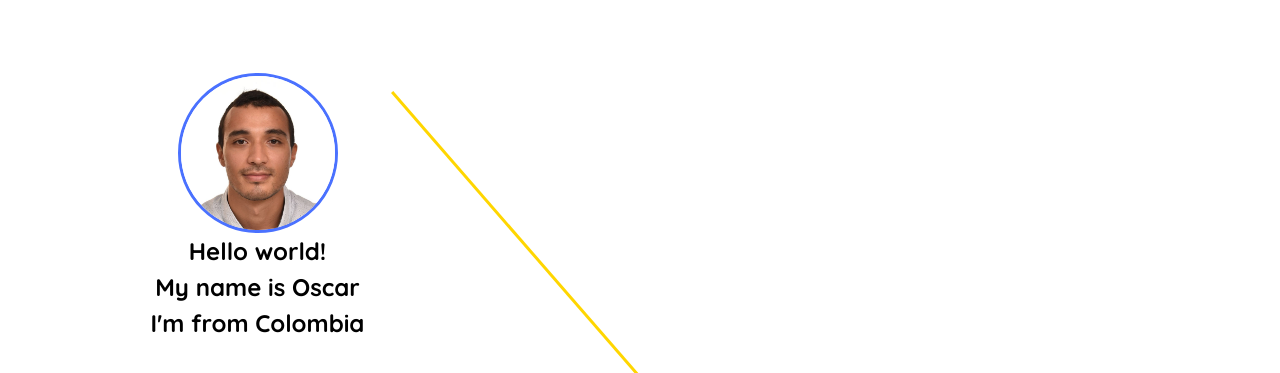
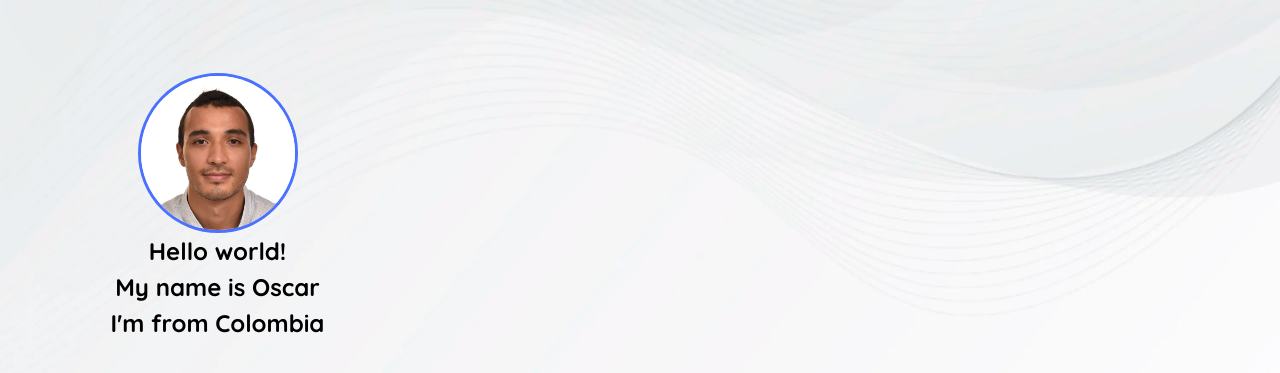
Before and after one commit to oscarc73/services_briefcase, a plain HTML site: page src/index.html in a window 1280 px wide. Shown: the top 373 px of the page. Drawn offline with Linux system fonts and the light colour scheme.

Commit message:
finished section intro, change line by background image

```diff
--- a/src/style.css
+++ b/src/style.css
@@ -82,20 +82,14 @@ body {
 }
 
 .container {
-    width: 1180px;
+  width: 1260px;
   margin: 0 auto;
 }
 
-/* INTRO */
-.main::before {
-    content: "";
-    width: 3px;
-    height: 751px;
-    position: absolute;
-    right: 50%;
-    top: 0;
-    background-color: #FFD600;
-    transform: rotate(139deg);
+/* MAIN / INTRO */
+.main {
+  background-image: url("../images/textura.webp");
+  background-size: cover;
 }
 
 .intro_profile-img-txt {
@@ -113,7 +107,8 @@ body {
   border: 3px solid #4A71FF;
 }
 
-.intro_profile-img-txt img, h2 {
+.intro_profile-img-txt img,
+h2 {
   margin: 0 auto;
   text-align: center;
   font-size: 24px;
```
Also changed, not shown: images/textura.webp (added). Lines whose indentation alone changed are shown as unchanged.
